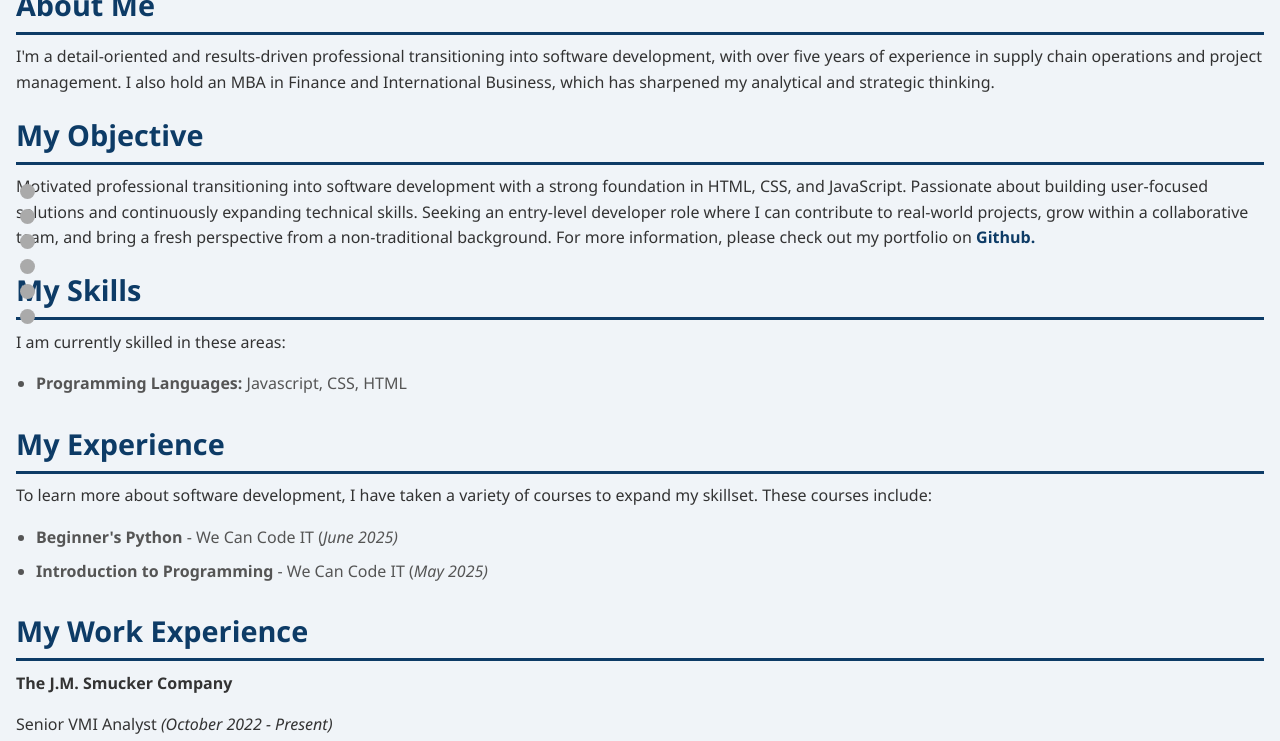
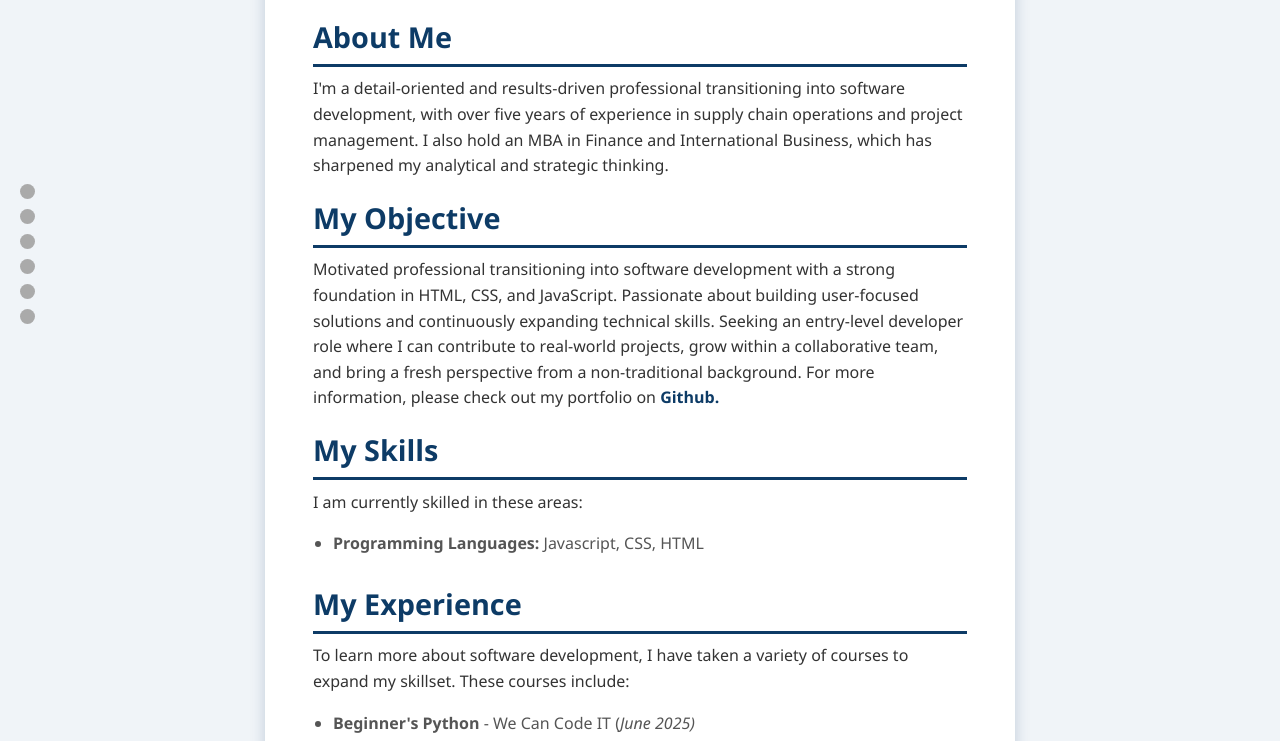
Before and after one commit to SarahBorgelt/Resume, a plain HTML site: page index.html in a window 1280 px wide. Shown: the part 146-887 px from the top of the page. Drawn offline with Linux system fonts and the light colour scheme.

Commit message:
Update index.html

```diff
--- a/index.html
+++ b/index.html
@@ -7,6 +7,8 @@
   <link rel="stylesheet" href="CSS.css"/>
 </head>
 <body>
+  <div class="container">
+    <div class="sidebar">
       <nav class="bubble-nav">
       <ul>
         <li><a href="#about-me" title="About Me"></a></li>
@@ -17,6 +19,8 @@
         <li><a href="#contact-information" title="Contact Information"></a></li>
       </ul>
       </nav>
+    </div>
+  <div class="content-area">
   <h1>Sarah Borgelt</h1>
   <section id = "about-me" class = "about-me">
   <h2>About Me</h2>
@@ -104,5 +108,7 @@
       <p>To contact me for job opportunities, please reach out at (419) 689-4627 or email me <a href="mailto:borgelt.sarah@gmail.com">here.</a></p>
    </section>
    <footer><p><strong>&copy 2025 Sarah Borgelt. All rights reserved.</strong></p></footer>
+  </div>
+  </div>
 </body>
 </html>
```
Lines whose indentation alone changed are shown as unchanged.
